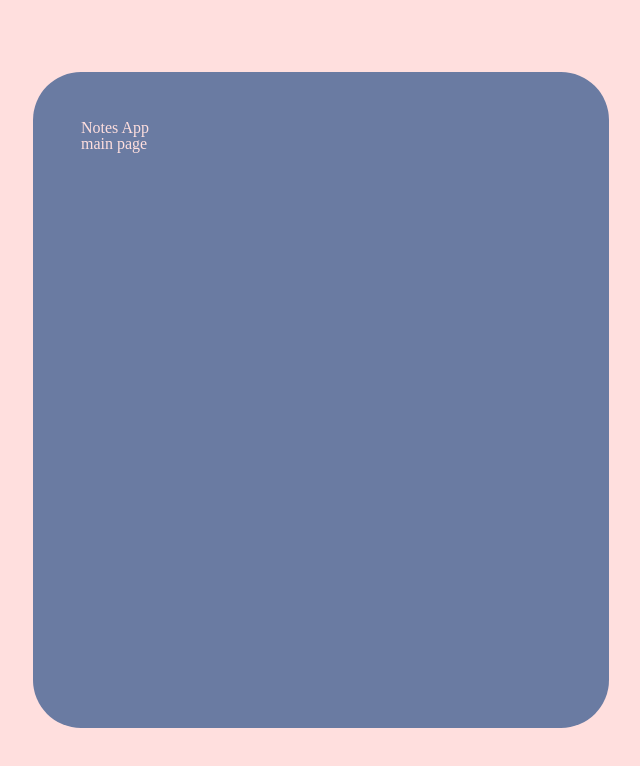
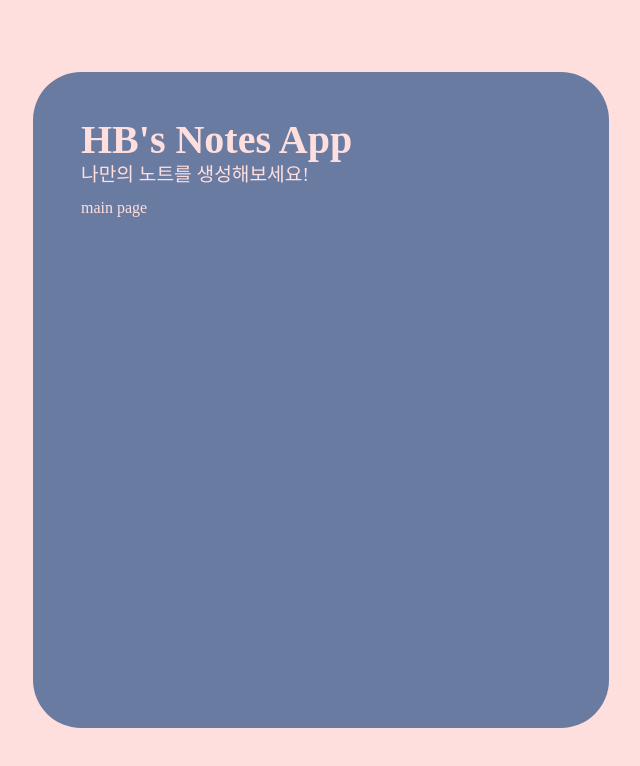
Before and after one commit to Note-React-Toy-Project/Note-main, a React (Vite) app in the folder note-project/: page / in a window 1280 px wide. Shown: the top 766 px of the page, without its empty margins (319-959 px from the left). Built offline with nearby package versions, Linux system fonts and the light colour scheme; the HTML template or start-up script is replaced by a standard one.

Commit message:
style: Title 컴포넌트 스타일링

```diff
--- a/note-project/src/components/Title/Title.module.css
+++ b/note-project/src/components/Title/Title.module.css
@@ -1,2 +1,15 @@
 .container {
+  display: flex;
+  flex-direction: column;
+  gap: 0.3rem;
+
+  margin-bottom: 1rem;
 }
+.title {
+  font-size: 2.5rem;
+  font-weight: bold;
+}
+.span {
+  font-size: 1.2rem;
+  font-weight: 500;
+}
--- a/note-project/src/components/Title/Title.tsx
+++ b/note-project/src/components/Title/Title.tsx
@@ -1,8 +1,12 @@
-import styles from './Title.module.css'
+import styles from "./Title.module.css";
 
 const TItle = () => {
-  return <div className = {styles.container}>
-    Notes App</div>;
+  return (
+    <div className={styles.container}>
+      <h1 className={styles.title}>HB's Notes App</h1>
+      <span className={styles.span}>나만의 노트를 생성해보세요!</span>
+    </div>
+  );
 };
 
 export default TItle;
--- a/note-project/src/pages/Create/Create.module.css
+++ b/note-project/src/pages/Create/Create.module.css
@@ -0,0 +1,3 @@
+.container {
+  background-color: blue;
+}
--- a/note-project/src/pages/Create/Create.tsx
+++ b/note-project/src/pages/Create/Create.tsx
@@ -1,5 +1,7 @@
+import styles from './Create.module.css'
+
 const Create = () => {
-  return <div>Create</div>;
+  return <div className={styles.container}>Create</div>;
 };
 
 export default Create;
```
